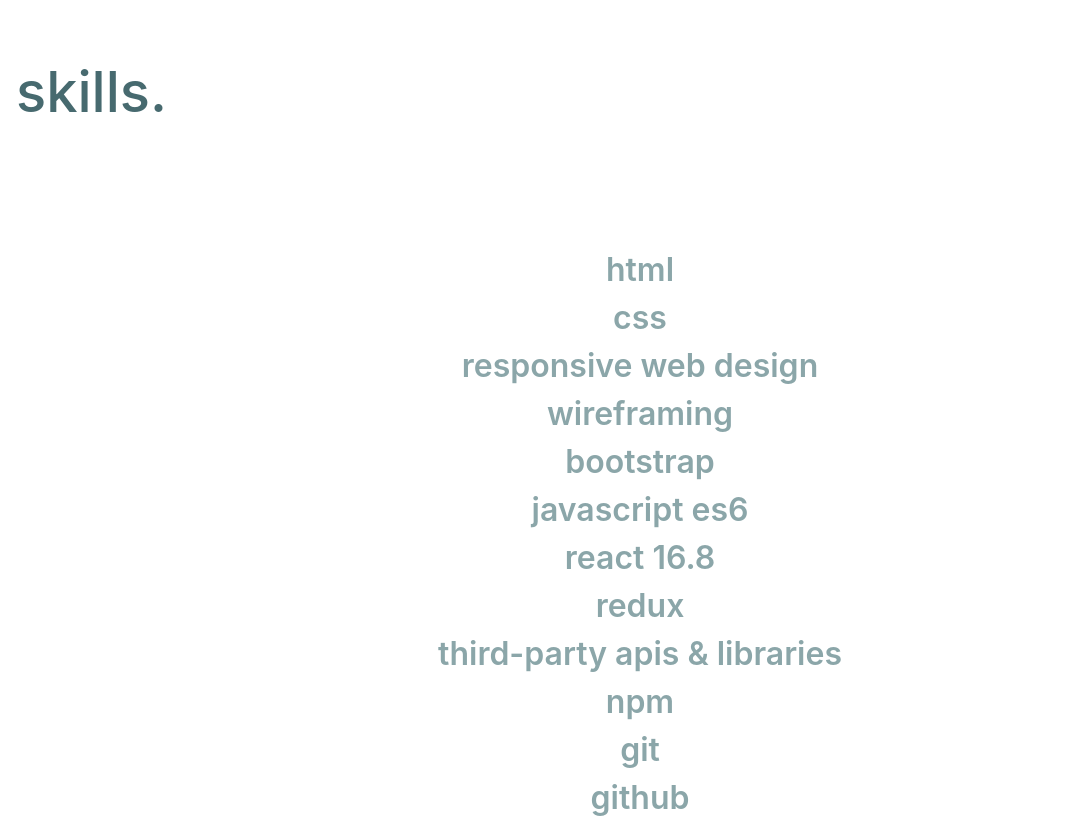
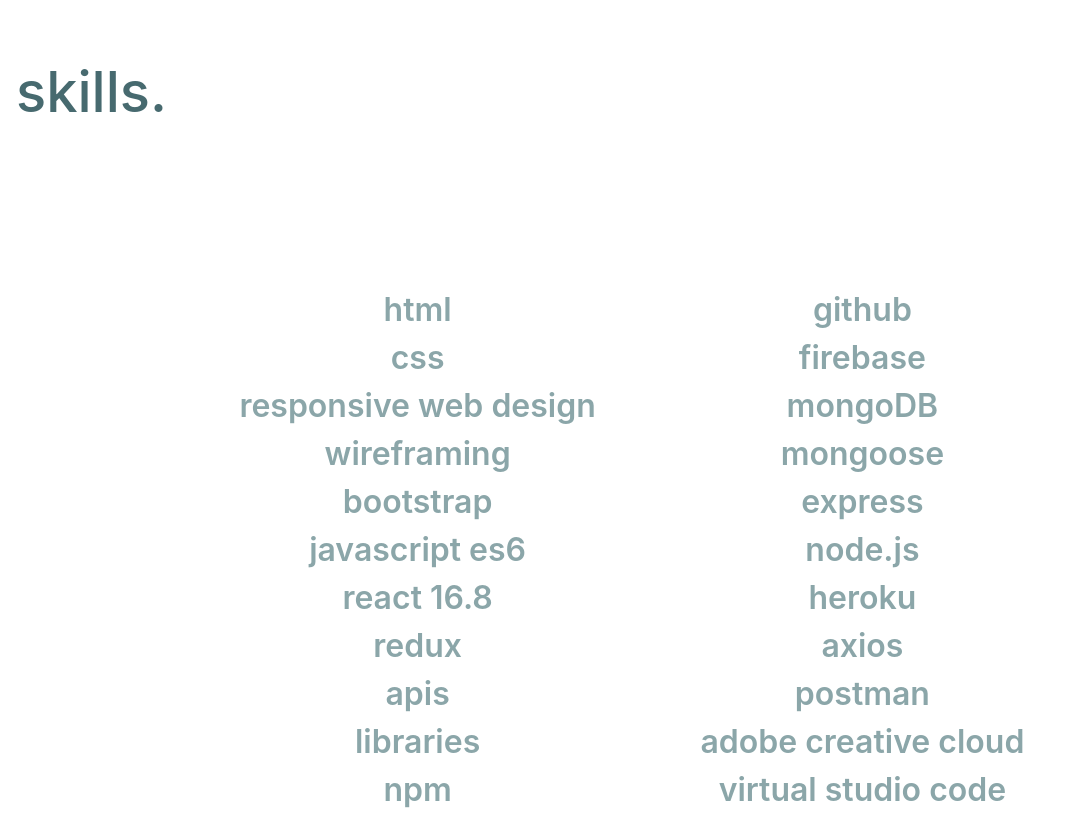
Before and after one commit to sophie-tsai/Portfolio, a React (Create React App) app: page / in a window 1280 px wide. Shown: the part 780-1598 px from the top of the page, without its empty margins (0-1067 px from the left). Built offline with nearby package versions, Linux system fonts and the light colour scheme; no server answers.

Commit message:
Add Skills

```diff
--- a/src/App.css
+++ b/src/App.css
@@ -85,6 +85,7 @@ p {
   margin: 0 auto;
   width: 80%;
   min-height: 65vh;
+
   /* background: green; */
 }
 
@@ -101,7 +102,7 @@ p {
 /* MISC */
 
 ::-webkit-scrollbar {
-  background: transparent; /* Optional: just make scrollbar invisible */
+  background: transparent;
 }
 
 ::-webkit-scrollbar-thumb {
--- a/src/components/SkillsPage/SkillsPage.css
+++ b/src/components/SkillsPage/SkillsPage.css
@@ -2,24 +2,25 @@
 
 .skills-text {
   font-weight: 600;
-  font-size: 1.75rem;
+  font-size: 1.5rem;
   color: var(--secondary);
 }
 
 .skills-body {
   list-style-type: none;
-  padding: 15vh 0;
-  /* background: red; */
-  min-height: 85vh;
+  padding: 10vh 0;
+  column-count: 1;
+  min-height: 80vh;
 }
 
 /* LAYOUT */
 
-@media (min-height: 750px) {
-  /* .skills-body {
-    margin-top: 10vh;
-  } */
-
+/* if screen is over 800px */
+@media (min-width: 800px) {
+  .skills-body {
+    column-count: 2;
+    padding: 20vh 0;
+  }
   .skills-text {
     font-size: 2rem;
   }
--- a/src/components/SkillsPage/SkillsPage.js
+++ b/src/components/SkillsPage/SkillsPage.js
@@ -12,7 +12,8 @@ function SkillsPage() {
     "javascript es6",
     "react 16.8",
     "redux",
-    "third-party apis & libraries",
+    "apis",
+    "libraries",
     "npm",
     "git",
     "github",
@@ -22,6 +23,7 @@ function SkillsPage() {
     "express",
     "node.js",
     "heroku",
+    "axios",
     "postman",
     "adobe creative cloud",
     "virtual studio code",
```
